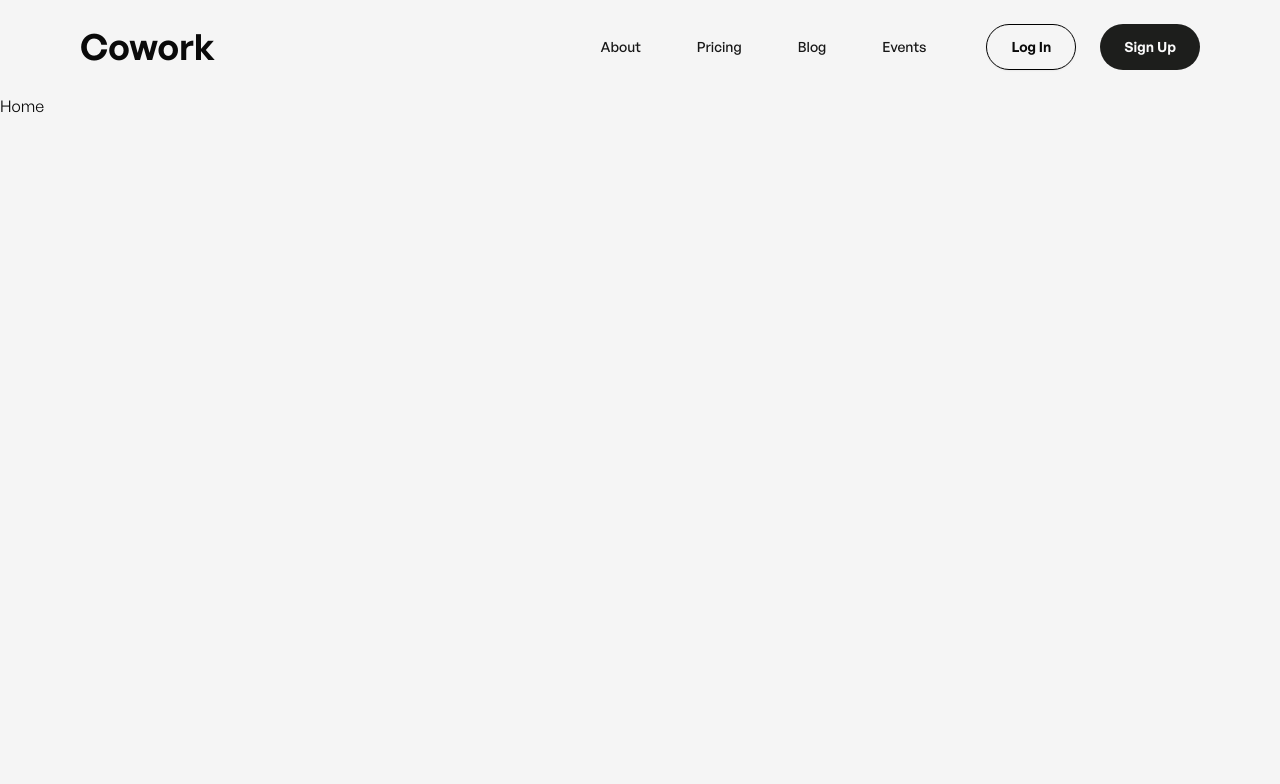
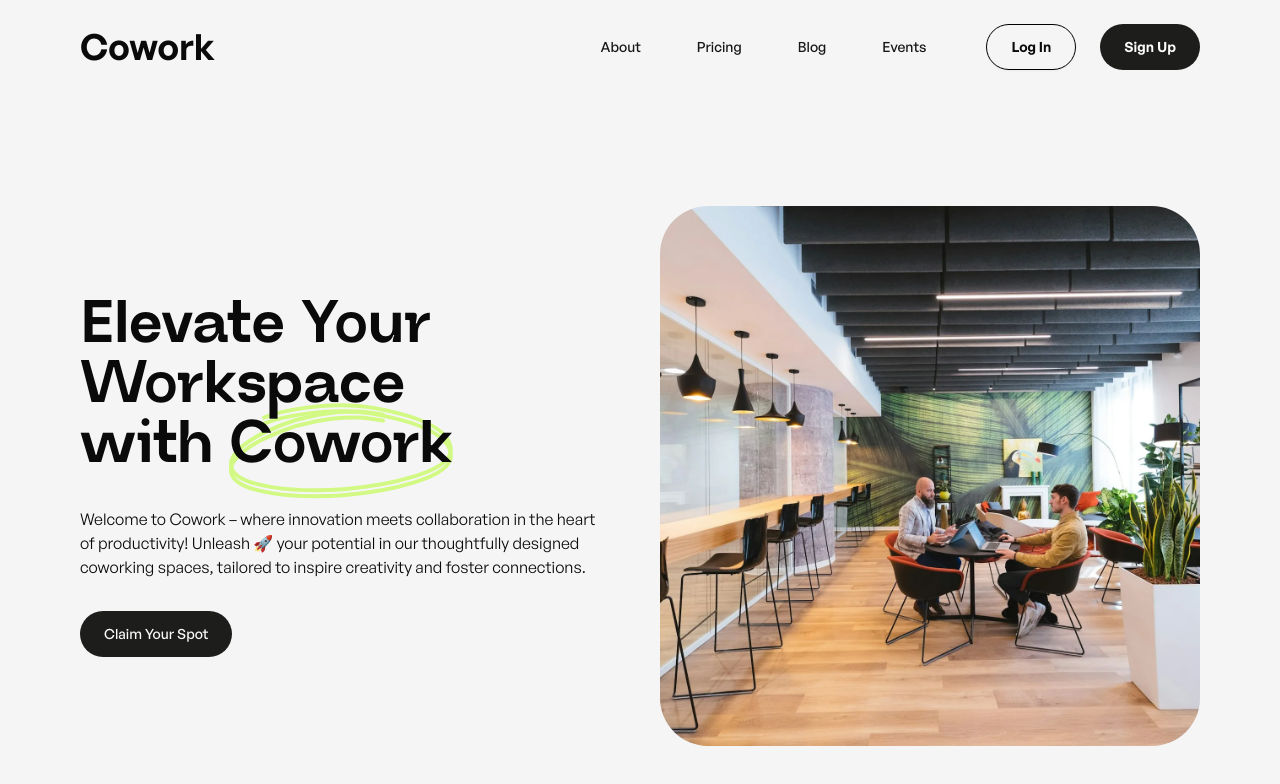
Before and after one commit to gustavoppdev/cowork-landing-page, a Next.js app: page /en in a window 1280 px wide. Shown: the top 784 px of the page. Built offline with nearby package versions, Linux system fonts and the light colour scheme.

Commit message:
feat(hero): adiciona a hero (MVP)

```diff
--- a/messages/en.json
+++ b/messages/en.json
@@ -10,5 +10,13 @@
       "signUp": "Sign Up",
       "login": "Log In"
     }
+  },
+  "Sections": {
+    "Hero": {
+      "title": "Elevate Your Workspace with <emphasis>Cowork</emphasis>",
+      "description": "Welcome to Cowork – where innovation meets collaboration in the heart of productivity! Unleash 🚀 your potential in our thoughtfully designed coworking spaces, tailored to inspire creativity and foster connections.",
+      "button": "Claim Your Spot",
+      "imageAlt": "Two men talking in a company lounge."
+    }
   }
 }
--- a/messages/es.json
+++ b/messages/es.json
@@ -10,5 +10,13 @@
       "signUp": "Registrarse",
       "login": "Iniciar sesión"
     }
+  },
+  "Sections": {
+    "Hero": {
+      "title": "Eleva tu espacio de trabajo con <emphasis>Cowork</emphasis>",
+      "description": "Bienvenido a Cowork: ¡donde la innovación se une a la colaboración en el corazón de la productividad! Desata 🚀 tu potencial en nuestros espacios de coworking cuidadosamente diseñados, creados para inspirar la creatividad y fomentar conexiones.",
+      "button": "Reserva tu lugar",
+      "imageAlt": "Dos hombres conversando en el salón de una empresa."
+    }
   }
 }
--- a/messages/pt.json
+++ b/messages/pt.json
@@ -10,5 +10,13 @@
       "signUp": "Cadastrar-se",
       "login": "Entrar"
     }
+  },
+  "Sections": {
+    "Hero": {
+      "title": "Eleve seu espaço de trabalho com o <emphasis>Cowork</emphasis>",
+      "description": "Bem-vindo ao Cowork – onde a inovação encontra a colaboração no coração da produtividade! Libere 🚀 seu potencial em nossos espaços de coworking cuidadosamente projetados, feitos para inspirar criatividade e promover conexões.",
+      "button": "Garanta seu lugar",
+      "imageAlt": "Dois homens conversando no lounge de uma empresa."
+    }
   }
 }
--- /dev/null
+++ b/src/app/[locale]/(home)/components/Hero.tsx
@@ -0,0 +1,56 @@
+import { HeroImage, markHero } from "@/assets";
+import { Button } from "@/components/ui/button";
+import { useTranslations } from "next-intl";
+import Image from "next/image";
+
+const Hero = () => {
+  const t = useTranslations("Sections.Hero");
+  return (
+    <section className="section-container grid grid-cols-1 lg:grid-cols-2  items-center gap-10 py-16 lg:py-28">
+      {/* Call to action */}
+      <div className="flex flex-col items-center lg:items-start gap-6 lg:gap-8 text-center lg:text-left text-balance">
+        <h1 className="font-mono font-bold text-5xl lg:text-6xl 2xl:text-7xl">
+          {t.rich("title", {
+            emphasis: (chunks) => (
+              <div className="relative w-fit inline-block">
+                {chunks}
+                <Image
+                  src={markHero}
+                  alt=""
+                  className="w-[200px] lg:w-[336px] h-[63px] lg:h-[130px] absolute -top-2 lg:-top-8 -z-10"
+                  priority
+                  fetchPriority="high"
+                />
+                <Image
+                  src={markHero}
+                  alt=""
+                  className="w-[200px] lg:w-[336px] h-[63px] lg:h-[130px] absolute -top-1.5 lg:-top-6.5 -z-10"
+                  priority
+                  fetchPriority="high"
+                />
+              </div>
+            ),
+          })}
+        </h1>
+        <p>{t("description")}</p>
+        <Button>{t("button")}</Button>
+      </div>
+
+      {/* Imagem */}
+      <div className="relative aspect-square w-full rounded-[48px] overflow-hidden">
+        <Image
+          src={HeroImage}
+          alt={t("imageAlt")}
+          placeholder="blur"
+          fill
+          className="object-cover"
+          sizes="(max-width: 640px) calc(100vw - 1rem), (max-width: 768px) 608px, (max-width: 1024px) 688px, (max-width: 1280px) 452px, (max-width: 1536px) 540px, 668px"
+          priority
+          fetchPriority="high"
+        />
+      </div>
+    </section>
+  );
+};
+
+export default Hero;
--- /dev/null
+++ b/src/app/[locale]/(home)/page.tsx
@@ -0,0 +1,11 @@
+import Hero from "./components/Hero";
+
+const Home = () => {
+  return (
+    <main>
+      <Hero />
+    </main>
+  );
+};
+
+export default Home;
--- a/src/app/[locale]/page.tsx
+++ /dev/null
@@ -1,7 +0,0 @@
-import React from "react";
-
-const Home = () => {
-  return <main>Home</main>;
-};
-
-export default Home;
--- a/src/assets/index.ts
+++ b/src/assets/index.ts
@@ -0,0 +1,6 @@
+// Importação
+import HeroImage from "./images/heroImage.webp";
+import markHero from "./images/vector.svg";
+
+// Exportação
+export { HeroImage, markHero };
```
Also changed, not shown: src/assets/images/heroImage.webp (added), src/assets/images/vector.svg (added).
